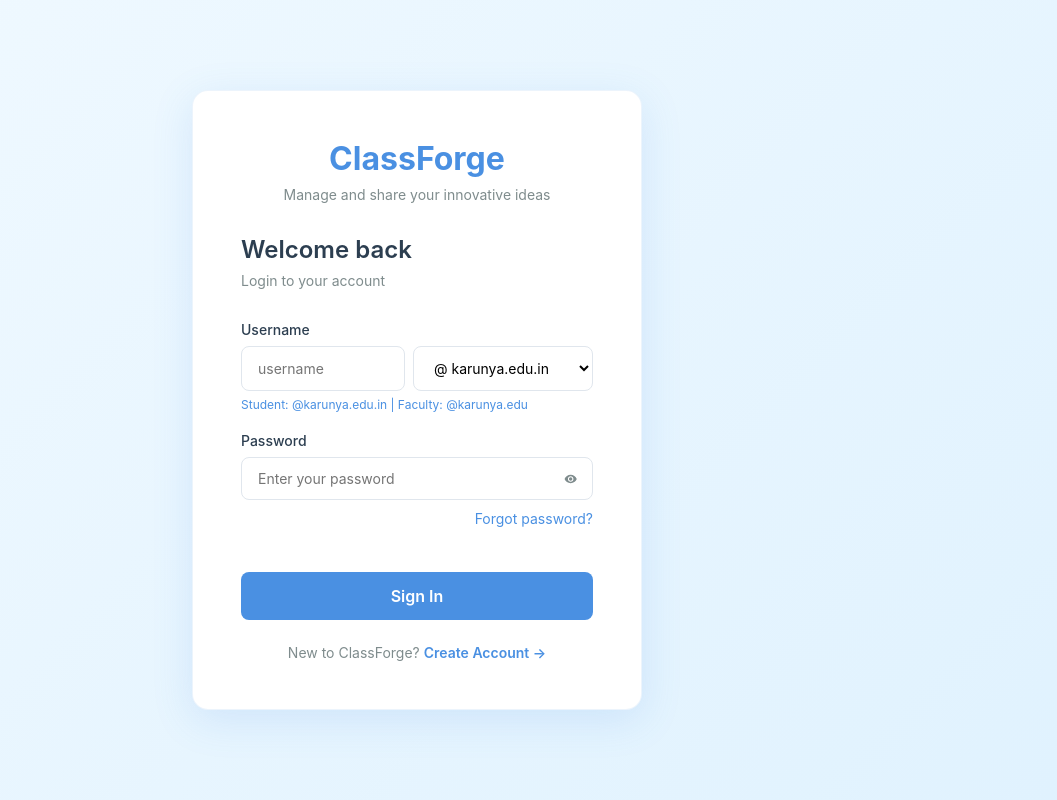
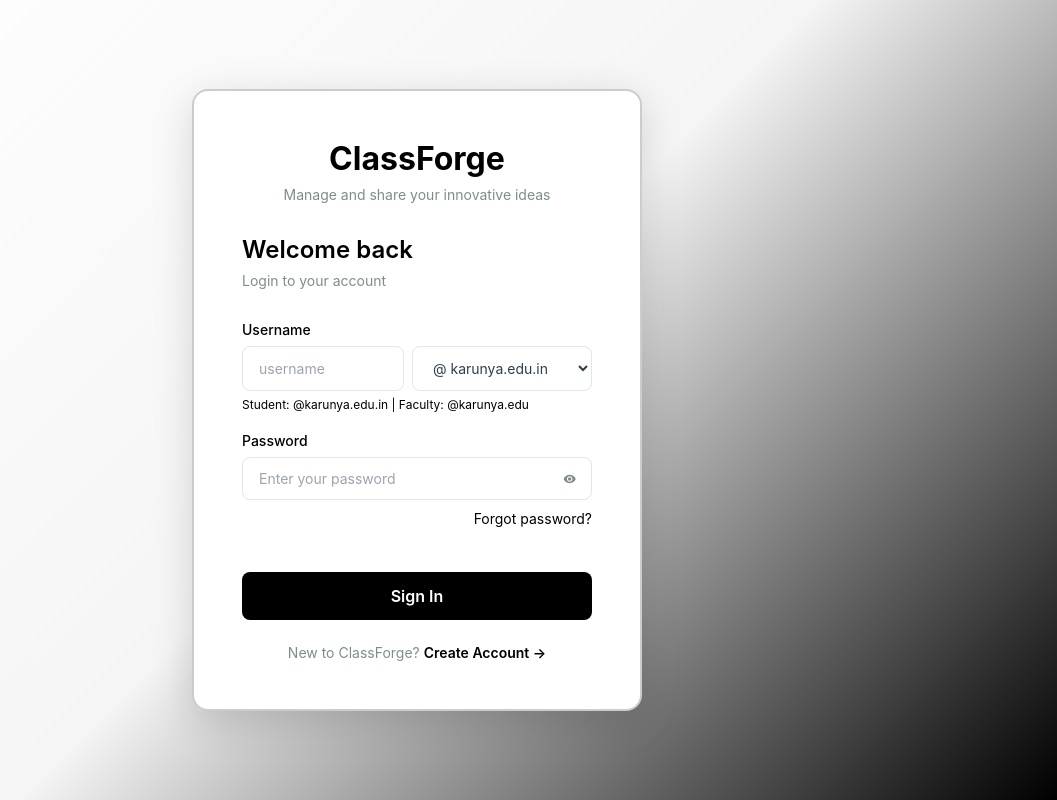
Before and after one commit to Jivithesh-2007/CLASS-FORGE, a React (Vite) app in the folder frontend/: page /login in a window 1280 px wide. Shown: the whole page, without its empty margins (223-1280 px from the left). Built offline with nearby package versions, Linux system fonts and the light colour scheme.

Commit message:
Add files via upload

```diff
--- a/frontend/src/pages/Login/Login.module.css
+++ b/frontend/src/pages/Login/Login.module.css
@@ -1,19 +1,19 @@
 .container {
   min-height: 100vh;
-  background: linear-gradient(135deg, #f0f9ff 0%, #e0f2fe 100%);
+  background: linear-gradient(135deg, #ffffff 0%, #f5f5f5 50%, #000000 100%);
   display: flex;
   align-items: center;
   justify-content: center;
   padding: 20px;
 }
 .card {
-  background-color: var(--white);
+  background-color: #ffffff;
   border-radius: 16px;
   padding: 48px;
-  box-shadow: 0 10px 40px rgba(74, 144, 226, 0.15);
+  box-shadow: 0 10px 40px rgba(0, 0, 0, 0.15);
   width: 100%;
   max-width: 450px;
-  border: 1px solid rgba(74, 144, 226, 0.1);
+  border: 2px solid rgba(0, 0, 0, 0.2);
 }
 .header {
   text-align: center;
@@ -22,7 +22,7 @@
 .logo {
   font-size: 32px;
   font-weight: 700;
-  color: var(--primary-color);
+  color: #000000;
   margin-bottom: 8px;
 }
 .subtitle {
@@ -32,7 +32,7 @@
 .title {
   font-size: 24px;
   font-weight: 600;
-  color: var(--text-primary);
+  color: #000000;
   margin-top: 24px;
   margin-bottom: 8px;
 }
@@ -50,7 +50,7 @@
   display: block;
   font-size: 14px;
   font-weight: 500;
-  color: var(--text-primary);
+  color: #000000;
   margin-bottom: 8px;
 }
 .inputWrapper {
@@ -63,31 +63,39 @@
   border: 1px solid var(--border-color);
   border-radius: 8px;
   font-size: 14px;
+  background-color: #ffffff;
+  color: var(--text-primary);
   transition: all 0.3s ease;
 }
 .input:focus {
   outline: none;
-  border-color: var(--primary-color);
-  box-shadow: 0 0 0 3px rgba(74, 144, 226, 0.1);
+  border-color: #000000;
+  box-shadow: 0 0 0 3px rgba(0, 0, 0, 0.1);
+  background-color: #ffffff;
+}
+.input::placeholder {
+  color: #9ca3af;
 }
 .select {
   padding: 12px 16px;
   border: 1px solid var(--border-color);
   border-radius: 8px;
   font-size: 14px;
-  background-color: white;
+  background-color: #ffffff;
+  color: var(--text-primary);
   cursor: pointer;
   transition: all 0.3s ease;
   min-width: 180px;
 }
 .select:focus {
   outline: none;
-  border-color: var(--primary-color);
-  box-shadow: 0 0 0 3px rgba(74, 144, 226, 0.1);
+  border-color: #000000;
+  box-shadow: 0 0 0 3px rgba(0, 0, 0, 0.1);
+  background-color: #ffffff;
 }
 .hint {
   font-size: 12px;
-  color: var(--primary-color);
+  color: #000000;
   margin-top: 6px;
 }
 .passwordWrapper {
@@ -108,7 +116,7 @@
   justify-content: center;
 }
 .passwordToggle:hover {
-  color: var(--primary-color);
+  color: #000000;
 }
 .forgotPassword {
   text-align: right;
@@ -116,7 +124,7 @@
 }
 .forgotLink {
   font-size: 14px;
-  color: var(--primary-color);
+  color: #000000;
   text-decoration: none;
 }
 .forgotLink:hover {
@@ -125,8 +133,8 @@
 .submitBtn {
   width: 100%;
   padding: 14px;
-  background-color: var(--primary-color);
-  color: white;
+  background-color: #000000;
+  color: #ffffff;
   border: none;
   border-radius: 8px;
   font-size: 16px;
@@ -136,14 +144,15 @@
   margin-top: 24px;
 }
 .submitBtn:hover {
-  background-color: var(--primary-dark);
+  background-color: #333333;
   transform: translateY(-2px);
-  box-shadow: 0 4px 12px rgba(74, 144, 226, 0.4);
+  box-shadow: 0 4px 12px rgba(0, 0, 0, 0.4);
 }
 .submitBtn:disabled {
-  background-color: #ccc;
+  background-color: #9ca3af;
   cursor: not-allowed;
   transform: none;
+  box-shadow: none;
 }
 .footer {
   text-align: center;
@@ -152,7 +161,7 @@
   color: var(--text-secondary);
 }
 .footerLink {
-  color: var(--primary-color);
+  color: #000000;
   text-decoration: none;
   font-weight: 600;
   margin-left: 4px;
@@ -182,7 +191,7 @@
   display: inline-flex;
   align-items: center;
   gap: 8px;
-  color: var(--primary-color);
+  color: #000000;
   text-decoration: none;
   font-size: 14px;
   font-weight: 500;
@@ -190,6 +199,6 @@
   transition: all 0.3s ease;
 }
 .backButton:hover {
-  color: var(--primary-dark);
+  color: #333333;
   gap: 12px;
 }
```
